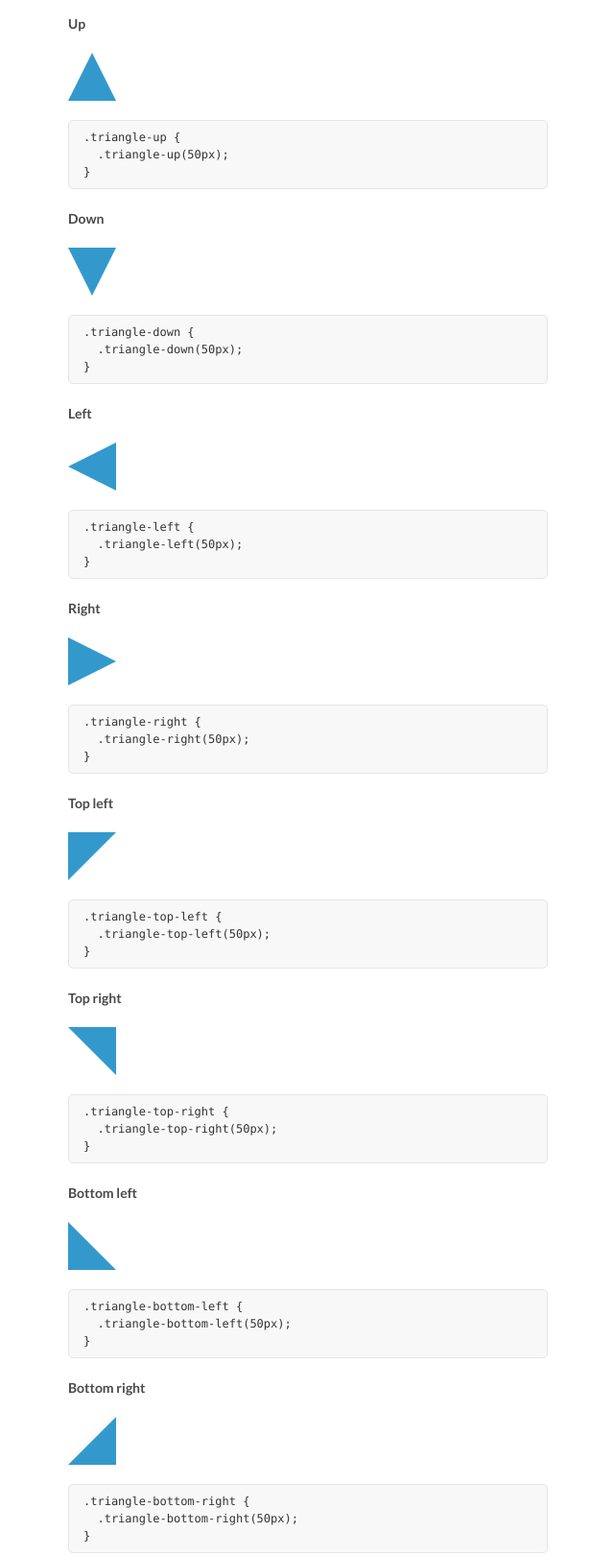
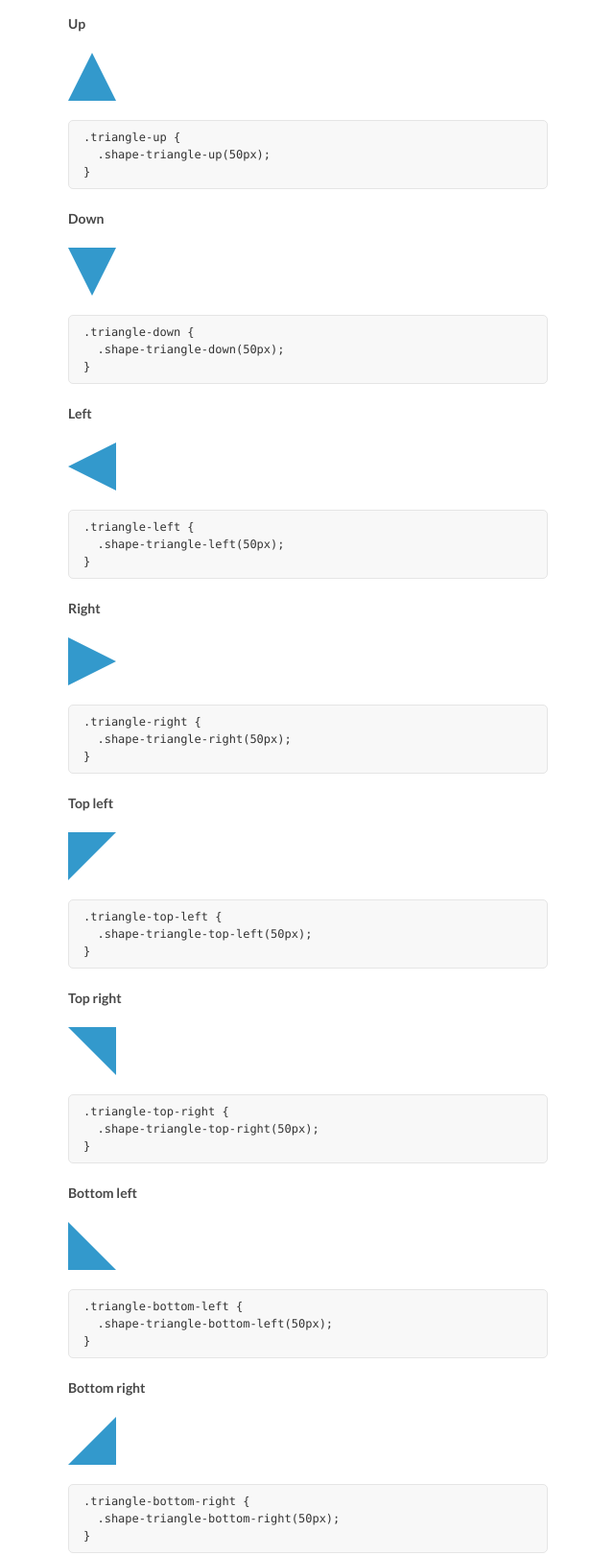
Before and after one commit to fahad19/shape.less, a website: page index.html in a window 1280 px wide. Shown: the part 1440-3061 px from the top of the page at 96% size, without its empty margins (499-1139 px from the left). Drawn offline with Linux system fonts and the light colour scheme.

Commit message:
fix in docs for triangles.

```diff
--- a/index.html
+++ b/index.html
@@ -119,7 +119,7 @@
 </div>
 
 <pre><code>.triangle-up {
-  .triangle-up(50px);
+  .shape-triangle-up(50px);
 }</code></pre>
 
 
@@ -131,7 +131,7 @@
 </div>
 
 <pre><code>.triangle-down {
-  .triangle-down(50px);
+  .shape-triangle-down(50px);
 }</code></pre>
 
 
@@ -143,7 +143,7 @@
 </div>
 
 <pre><code>.triangle-left {
-  .triangle-left(50px);
+  .shape-triangle-left(50px);
 }</code></pre>
 
 
@@ -155,7 +155,7 @@
 </div>
 
 <pre><code>.triangle-right {
-  .triangle-right(50px);
+  .shape-triangle-right(50px);
 }</code></pre>
 
 
@@ -167,7 +167,7 @@
 </div>
 
 <pre><code>.triangle-top-left {
-  .triangle-top-left(50px);
+  .shape-triangle-top-left(50px);
 }</code></pre>
 
 
@@ -179,7 +179,7 @@
 </div>
 
 <pre><code>.triangle-top-right {
-  .triangle-top-right(50px);
+  .shape-triangle-top-right(50px);
 }</code></pre>
 
 
@@ -191,7 +191,7 @@
 </div>
 
 <pre><code>.triangle-bottom-left {
-  .triangle-bottom-left(50px);
+  .shape-triangle-bottom-left(50px);
 }</code></pre>
 
 
@@ -203,7 +203,7 @@
 </div>
 
 <pre><code>.triangle-bottom-right {
-  .triangle-bottom-right(50px);
+  .shape-triangle-bottom-right(50px);
 }</code></pre>
 
 <h2>Thanks</h2>
```
